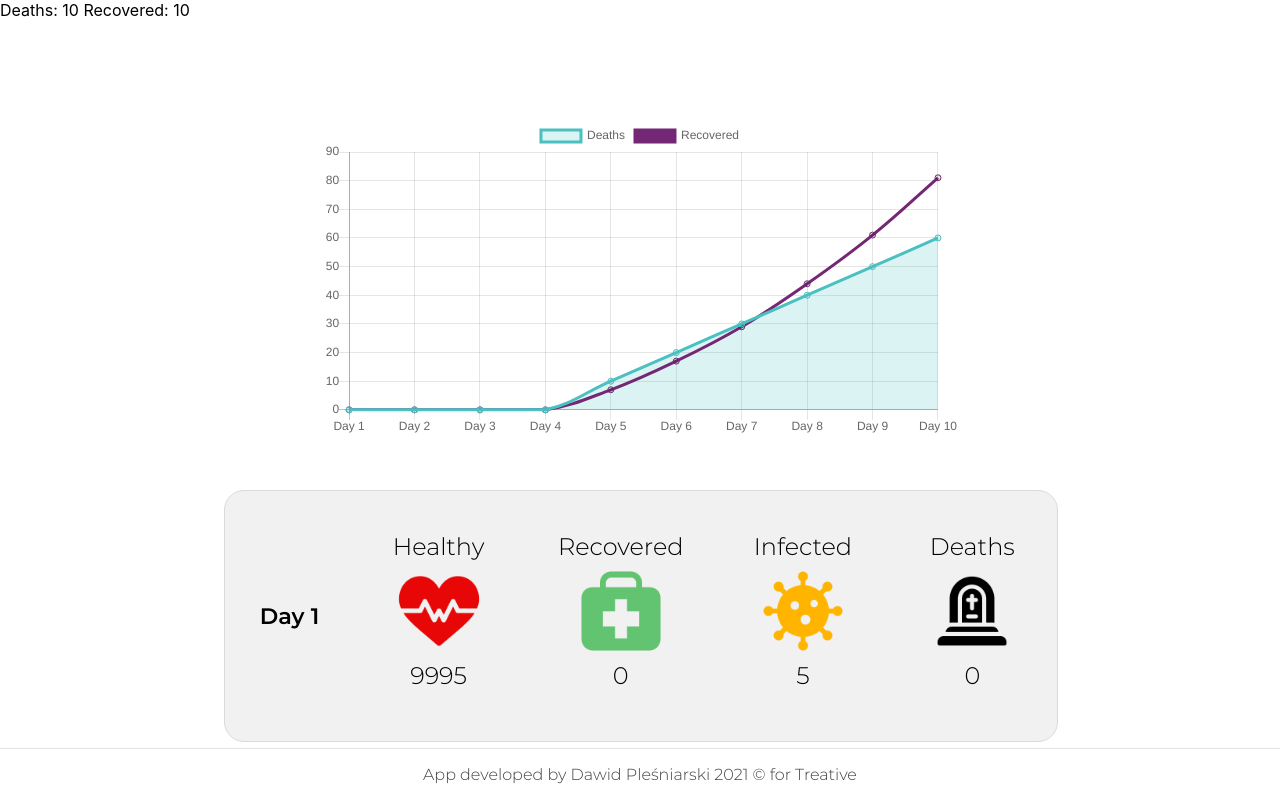
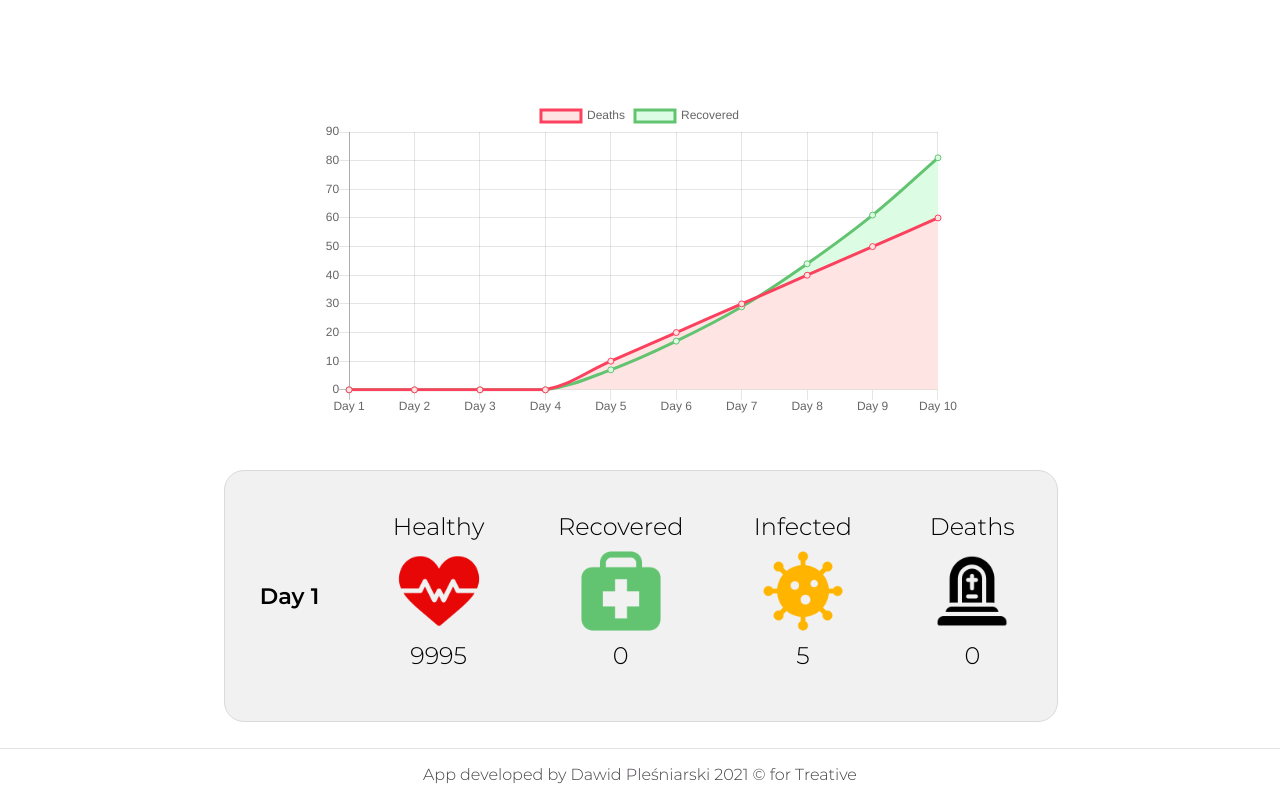
Before and after one commit to dawidplesniarski/trajectory-simulation, a React (Create React App) app: page /simulation in a window 1280 px wide. Shown: the top 798 px of the page. Built offline with nearby package versions, Linux system fonts and the light colour scheme.

Commit message:
LineChart Improved

```diff
--- a/src/pages/SimulationPage.js
+++ b/src/pages/SimulationPage.js
@@ -33,14 +33,15 @@ const data = {
             label: "Deaths",
             data: getDeathsNumber(simulation),
             fill: true,
-            backgroundColor: "rgba(75,192,192,0.2)",
-            borderColor: "rgba(75,192,192,1)"
+            backgroundColor: "#ffe4e4",
+            borderColor: "rgb(252,65,94)"
         },
         {
             label: "Recovered",
             data: getRecoveredNumber(simulation),
-            fill: false,
-            borderColor: "#742774"
+            fill: true,
+            borderColor: "#62C370",
+            backgroundColor: "#dcfde3",
         }
     ]
 };
@@ -48,9 +49,6 @@ const data = {
 const SimulationPage = () => {
     return (
         <>
-            <span>Deaths: {getDeathsNumber(simulation).length} </span>
-            <span>Recovered: {getRecoveredNumber(simulation).length}</span>
-            <span></span>
             <StyledContainer>
                 <StyledChartContainer>
                     <Line data={data}/>
```
